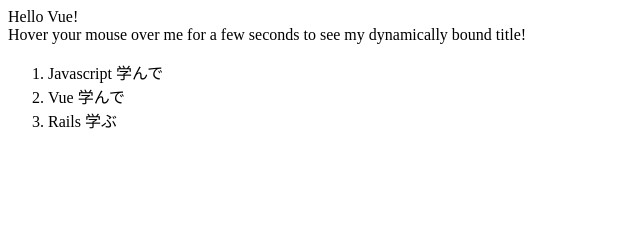
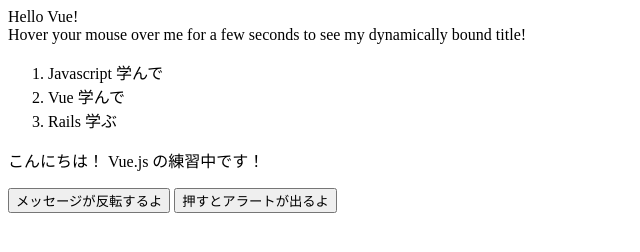
Before and after one commit to Kotahiyo/first_JavaScript, a plain HTML site: page Vue_tutorial/01/index.html in a window 1280 px wide. Shown: the whole page, without its empty margins (0-640 px from the left). Drawn offline with nearby package versions, Linux system fonts and the light colour scheme.

Commit message:
メソッドの呼び出し方法

```diff
--- a/Vue_tutorial/01/index.html
+++ b/Vue_tutorial/01/index.html
@@ -27,6 +27,11 @@
       </ol>
     </div>
 
+    <div id="app-5">
+      <p>{{ message }}</p>
+      <button v-on:click="reverseMessage">メッセージが反転するよ</button>
+      <button v-on:click="alertClick">押すとアラートが出るよ</button>
+    </div>
     <script src="./javascript/main.js"></script>
   </body>
 </html>
--- a/Vue_tutorial/01/javascript/main.js
+++ b/Vue_tutorial/01/javascript/main.js
@@ -29,3 +29,18 @@ var app4 = new Vue({
     ],
   },
 });
+
+var app5 = new Vue({
+  el: "#app-5",
+  data: {
+    message: "こんにちは！ Vue.js の練習中です！",
+  },
+  methods: {
+    reverseMessage: function () {
+      this.message = this.message.split("").reverse().join("");
+    },
+    alertClick: function () {
+      alert("アラート出します！");
+    },
+  },
+});
```
